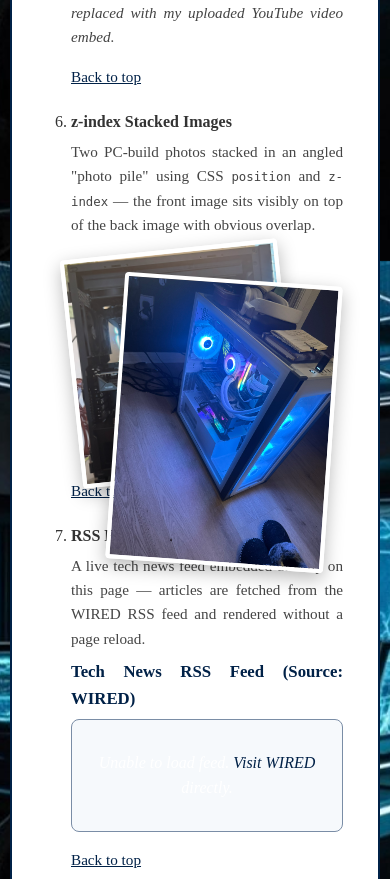
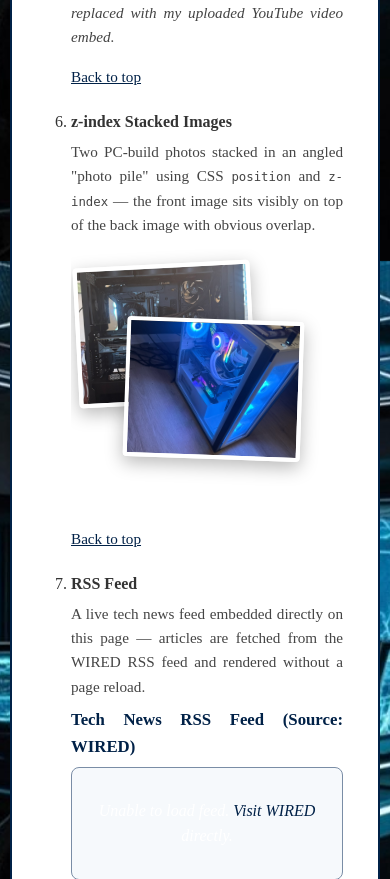
Before and after one commit to Graves217/Farah-SCF-Project-Site, a PHP site: page /media.htm in a window 390 px wide. Shown: the part 3115-3994 px from the top of the page. Run offline with PHP 8.4, Linux system fonts and the light colour scheme.

Commit message:
Fix z-index stacked images sizing and overlap (rubric #8)
Agent-Logs-Url: https://github.com/Graves217/Farah-SCF-Project-Site/sessions/bc16255d-55d9-44b8-992e-3a30b93f3d4b

Co-authored-by: Graves217 <260338615+Graves217@users.noreply.github.com>

```diff
--- a/farah-scf.css
+++ b/farah-scf.css
@@ -391,48 +391,58 @@ section h2 {
 .photo-pile {
     position: relative;
     width: 100%;
-    max-width: 420px;
+    max-width: 500px;
     height: 280px;
-    margin: 12px 0 24px;
+    margin: 12px 0 32px;
+    overflow: hidden;
 }
 
 .photo-pile__img {
     position: absolute;
-    width: 72%;
-    max-width: 300px;
-    height: auto;
+    width: 55%;
+    max-width: 220px;
+    height: 160px;
+    object-fit: cover;
     border: 4px solid #ffffff;
     border-radius: 4px;
     box-shadow: 0 6px 18px rgba(0, 0, 0, 0.28);
-    object-fit: cover;
 }
 
 .photo-pile__img--back {
-    top: 0;
-    left: 0;
+    top: 20px;
+    left: 4%;
     transform: rotate(-6deg);
     z-index: 1;
 }
 
 .photo-pile__img--front {
-    top: 40px;
-    left: 22%;
+    top: 80px;
+    left: 28%;
     transform: rotate(4deg);
     z-index: 2;
 }
 
 @media (max-width: 480px) {
     .photo-pile {
-        height: 200px;
+        height: 240px;
     }
 
     .photo-pile__img {
-        width: 80%;
+        width: 65%;
+        max-width: 200px;
+        height: 140px;
+    }
+
+    .photo-pile__img--back {
+        left: 2%;
+        top: 15px;
+        transform: rotate(-3deg);
     }
 
     .photo-pile__img--front {
-        left: 16%;
-        top: 30px;
+        left: 20%;
+        top: 70px;
+        transform: rotate(2deg);
     }
 }
 
```
